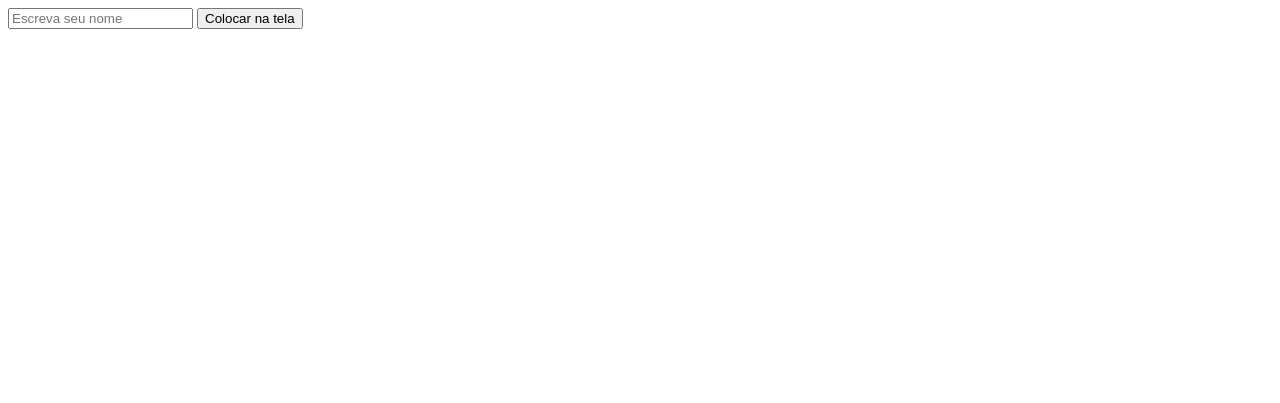
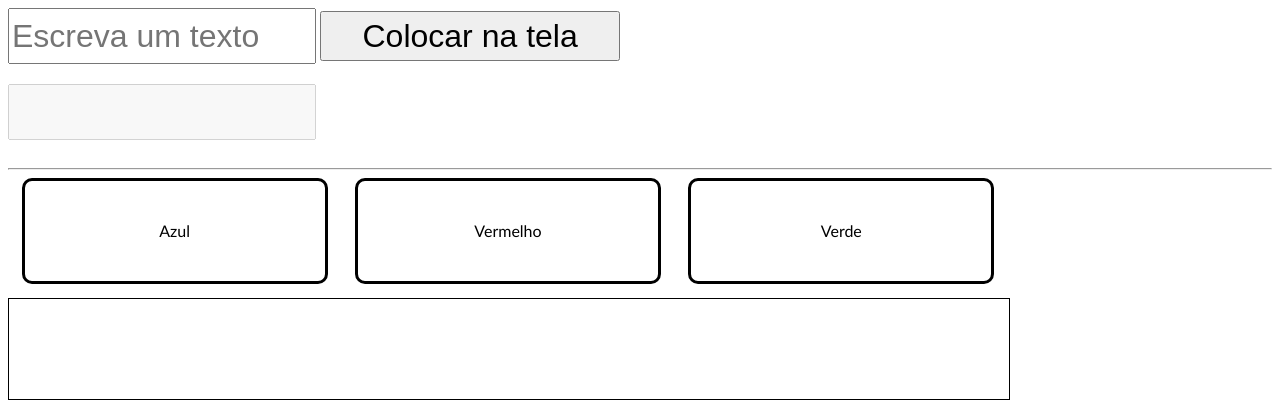
Before and after one commit to hkioshi/cursoWeb, a plain HTML site: page aulasJS/Aulas-DOM/DOM.html in a window 1280 px wide. Drawn offline with Linux system fonts and the light colour scheme.

Commit message:
js - DOM

```diff
--- a/aulasJS/Aulas-DOM/DOM.html
+++ b/aulasJS/Aulas-DOM/DOM.html
@@ -4,12 +4,64 @@
     <meta charset="UTF-8">
     <meta name="viewport" content="width=device-width, initial-scale=1.0">
     <title>Document</title>
+    <style>
+        body
+        {
+            font-family: 'Trebuchet MS', 'Lucida Sans Unicode', 'Lucida Grande', 'Lucida Sans', Arial, sans-serif;
+        }
+        input
+        {
+            width: 300px;
+            height: 50px;
+            font-size: 2em;
+            margin-bottom:20px ;
+
+        }
+
+        button
+        {
+            width: 300px;
+            height: 50px;
+            font-size: 2em;
+            margin-bottom:20px ;
+        }
+
+        #box
+        {
+            transition: .5s;
+        }
+
+        #container
+        {
+            width: 1000px;
+            height: 100px;
+            display: flex;
+            justify-content: space-around;
+        }
+
+        #container div
+        {
+            width: 30%;
+            height: 100px;
+            border: 3px black solid;
+            border-radius: 10px;
+            text-align: center;
+            line-height: 100px;
+            cursor: pointer;
+            transition: .5s;
+        }
+        #container div:hover
+        {
+           box-shadow: 5px 5px 1px rgba(0, 0, 0, 0.612);
+        }
+
+    </style>
 </head>
     <body>
 
         <input
         type="text"
-        placeholder="Escreva seu nome"
+        placeholder="Escreva um texto"
         id="ID"
         class="CLASSE"
         name="NOME"
@@ -18,18 +70,63 @@
             Colocar na tela
         </button>
 
+        <br>
+        <input type="text" id="tudo" disabled>
 
-        <p></p>
+        <hr>
+
+        <div id="container">
+
+            <div id="azul" onclick="modificarEstilo('#0000FF', '1000px', '100px')" class=caixa> Azul</div>
+            <div id="vermelho" onclick="modificarEstilo('#FF0000', '500px', '500px')" class=caixa> Vermelho</div>
+            <div id="verde" onclick="modificarEstilo('#00FF00','100px','1000px')" class=caixa> Verde</div>
+
+        </div>
+        <div id="box" style="margin-top: 20px; height: 100px ; width: 1000px; border: 1px solid black;"></div>
+
+
         <script>
+            //formas de achar um elemento html
             var inputID = document.getElementById("ID")
+            var tudo = document.getElementById("tudo")
+
             var par = document.getElementsByTagName("p")
             var inputsClass = document.getElementsByClassName("CLASSE")
             var inputsName = document.getElementsByName("NOME")
 
             function escrever()
             {
-                console.log(inputID);
+                //
+                // para acessar valor de um elemento
+                // Usar Elemento.value
+                //
+                //alert(inputID.value) ;
 
+                //
+                // para mudar valor de um elemento
+                // Usar Elemento.value = valor novo
+                //
+                tudo.value += inputID.value;
+
+                //
+                // para mudar valor de um elemento
+                // Usar Elemento.value = valor novo
+                //
+                inputID.value = "";
+
+            }
+
+            //
+            // Modificar estilo
+            //
+
+
+
+            function modificarEstilo(hex, w, h)
+            {
+                document.getElementById("box").style.background = hex;
+                document.getElementById("box").style.height = h;
+                document.getElementById("box").style.width = w;
             }
 
         </script>
```
Also changed, not shown: aulasJS/Aulas-DOM/DOMclass.html (added, +55 -0 lines).
